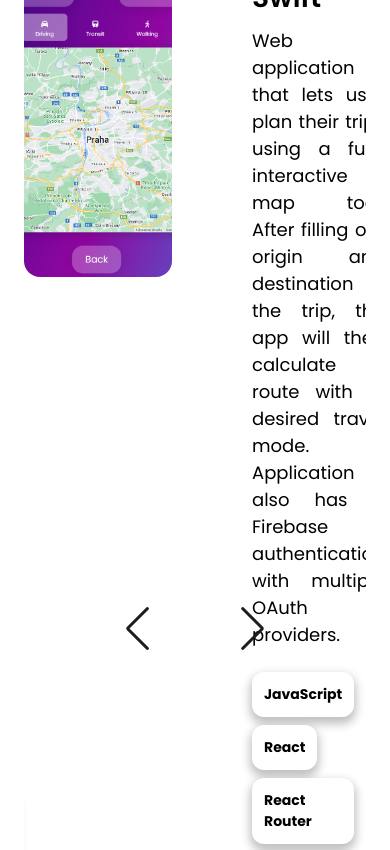
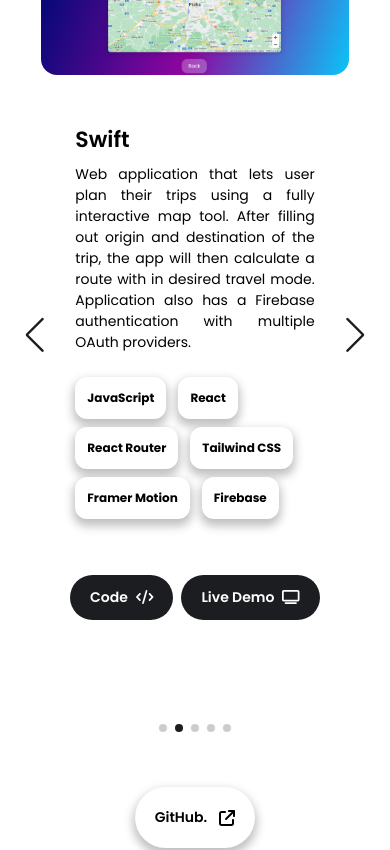
Before and after one commit to itsDaiton/portfolio, a React (Vite) app: page / in a window 390 px wide. Shown: the part 3800-4650 px from the top of the page. Built offline with nearby package versions, Linux system fonts and the light colour scheme.

Commit message:
responsive projects section

```diff
--- a/src/components/Projects.jsx
+++ b/src/components/Projects.jsx
@@ -13,20 +13,20 @@ import 'swiper/css/pagination';
 const ProjectBox = ({ image, title, description, github, demo, topics}) => {
   return (
     <div>
-      <div className='flex flex-row justify-center space-x-20'>
-        <div>
+      <div className='flex lg:flex-row flex-col justify-center items-center lg:space-x-20 space-x-0'>
+        <div className='flex justify-center items-center'>
           <img
             src={image}
             alt={title}
-            className='w-[500px] h-[300px] object-cover rounded-2xl'
+            className='xl:w-[500px] xl:h-[300px] lg:w-[400px] lg:h-[250px] w-[90%] h-auto object-cover rounded-2xl'
           />
         </div>
-        <div className='flex flex-col justify-start items-start w-1/3 space-y-2'>
-          <h1 className='text-[28px] font-semibold'>{title}</h1>
-          <p className='text-[18px] text-justify'>{description}</p>
+        <div className='flex flex-col justify-center items-start xl:w-[30%] lg:w-[40%] sm:w-[60%] es:w-[80%] w-[70%] space-y-2 lg:pt-0 pt-12'>
+          <h1 className='xl:text-[28px] lg:text-[28px] sm:text-[24px] text-[22px] font-semibold'>{title}</h1>
+          <p className='xl:text-[18px] lg:text-[18px] sm:text-[16px] text-[14px] text-justify'>{description}</p>
           <div className='flex flex-row flex-wrap py-3'>
             {topics.map((topic) => (
-              <div className='flex justify-start items-center text-[14px] px-3 py-3 my-1 w-fit font-bold rounded-xl bg-white button-shadow
+              <div className='flex justify-start items-center es:text-[14px] text-[12px] px-3 py-3 my-1 w-fit font-bold rounded-xl bg-white button-shadow
               mr-3'
               key={topic}
               >
@@ -36,9 +36,9 @@ const ProjectBox = ({ image, title, description, github, demo, topics}) => {
           </div>
         </div>
       </div>
-      <div className='flex flex-row items-center justify-center space-x-5 mb-16 mt-5'>
+      <div className='flex flex-row items-center justify-center es:space-x-5 space-x-2 lg:mb-16 mb-10 mt-5'>
         <motion.button
-          className='flex justify-start items-center text-[16px] px-5 py-3 my-5 space-x-2 w-fit font-semibold rounded-full
+          className='flex justify-start items-center es:text-[16px] ns:text-[14px] text-[12px] px-5 py-3 my-5 space-x-2 w-fit font-semibold rounded-full
           bg-[#1c1d20] text-white'
           whileHover={{
             scale: 1.1
@@ -48,7 +48,7 @@ const ProjectBox = ({ image, title, description, github, demo, topics}) => {
           <FontAwesomeIcon icon={faCode}/>
         </motion.button>
         <motion.button
-          className='flex justify-start items-center text-[16px] px-5 py-3 my-5 space-x-2 w-fit font-semibold rounded-full
+          className='flex justify-start items-center es:text-[16px] ns:text-[14px] text-[12px] px-5 py-3 my-5 space-x-2 w-fit font-semibold rounded-full
           bg-[#1c1d20] text-white'
           whileHover={{
             scale: 1.1
@@ -66,9 +66,9 @@ const Projects = () => {
   return (
     <div className='flex py-6 font-poppins' id='projects'>
       <div className='flex w-full'>
-        <div className='flex py-10 w-full flex-col'>
+        <div className='flex sm:py-10 py-5 w-full flex-col'>
           <div className='flex flex-row justify-center'>
-            <h1 className='font-semibold text-[56px] pb-8'>Projects</h1>
+            <h1 className='font-semibold lg:text-[56px] md:text-[48px] sm:text-[42px] text-[32px] pb-8'>Projects</h1>
           </div>
           <div className='flex flex-row py-10'>
             <Swiper
@@ -95,10 +95,12 @@ const Projects = () => {
                 scale: 1.1
               }}
             >
-              <a href='https://github.com/itsDaiton' target='_blank' className='text-[22px] font-semibold'>
-                Check out all my projects on GitHub.
+              <a href='https://github.com/itsDaiton' target='_blank' className='lg:text-[22px] md:text-[20px] sm:text-[18px] text-[14px]
+              font-semibold text-center'>
+                <span className='es:flex hidden'>Check out all my projects on GitHub.</span>
+                <span className='es:hidden flex'>GitHub.</span>
               </a>
-              <FontAwesomeIcon icon={faArrowUpRightFromSquare} className='text-[28px]'/>
+              <FontAwesomeIcon icon={faArrowUpRightFromSquare} className='lg:text-[28px] md:text-[24px] sm:text-[20px] text-[16px]'/>
             </motion.div>
           </div>
         </div>
--- a/src/index.css
+++ b/src/index.css
@@ -24,12 +24,89 @@
 }
 
 .swiper-button-next {
-  margin-right: 90px;
+  margin-right: -10px;
 }
 
 .swiper-button-prev {
-  margin-left: 90px;
+  margin-left: -10px;
 }
+
+:root {
+  --swiper-navigation-size: 25px;
+}
+
+@media (min-width: 320px) {
+  :root {
+    --swiper-navigation-size: 35px;
+  }
+  .swiper-button-next {
+    margin-right: -10px;
+  }
+  .swiper-button-prev {
+    margin-left: -10px;
+  }
+}
+
+@media (min-width: 640px) {
+  :root {
+    --swiper-navigation-size: 40px;
+  }
+  .swiper-button-next {
+    margin-right: -10px;
+  }
+  .swiper-button-prev {
+    margin-left: -10px;
+  }
+}
+
+@media (min-width: 768px) {
+  :root {
+    --swiper-navigation-size: 40px;
+  }
+  .swiper-button-next {
+    margin-right: -10px;
+  }
+  .swiper-button-prev {
+    margin-left: -10px;
+  }
+}
+
+@media (min-width: 1024px) {
+  :root {
+    --swiper-navigation-size: 40px;
+  }
+  .swiper-button-next {
+    margin-right: -10px;
+  }
+  .swiper-button-prev {
+    margin-left: -10px;
+  }
+}
+
+@media (min-width: 1280px) {
+  :root {
+    --swiper-navigation-size: 40px;
+  }
+  .swiper-button-next {
+    margin-right: 50px;
+  }
+  .swiper-button-prev {
+    margin-left: 50px;
+  }
+}
+
+@media (min-width: 1536px) {
+  :root {
+    --swiper-navigation-size: 44px;
+  }
+  .swiper-button-next {
+    margin-right: 100px;
+  }
+  .swiper-button-prev {
+    margin-left: 100px;
+  }
+}
+
 
 .footer-curved {
   position: relative;
```
